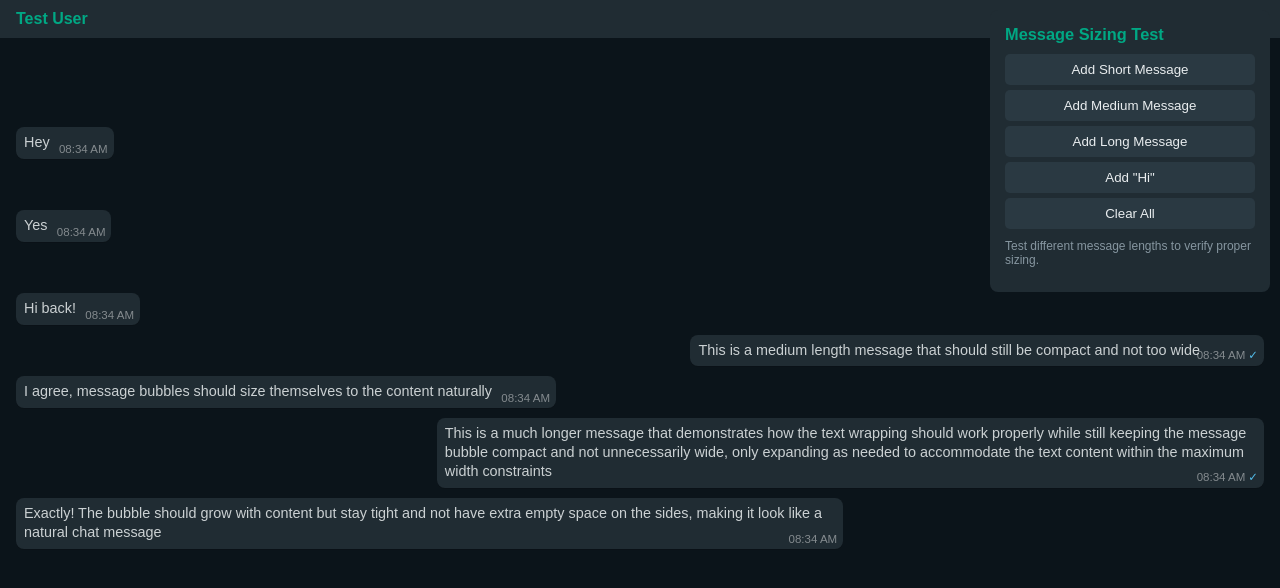
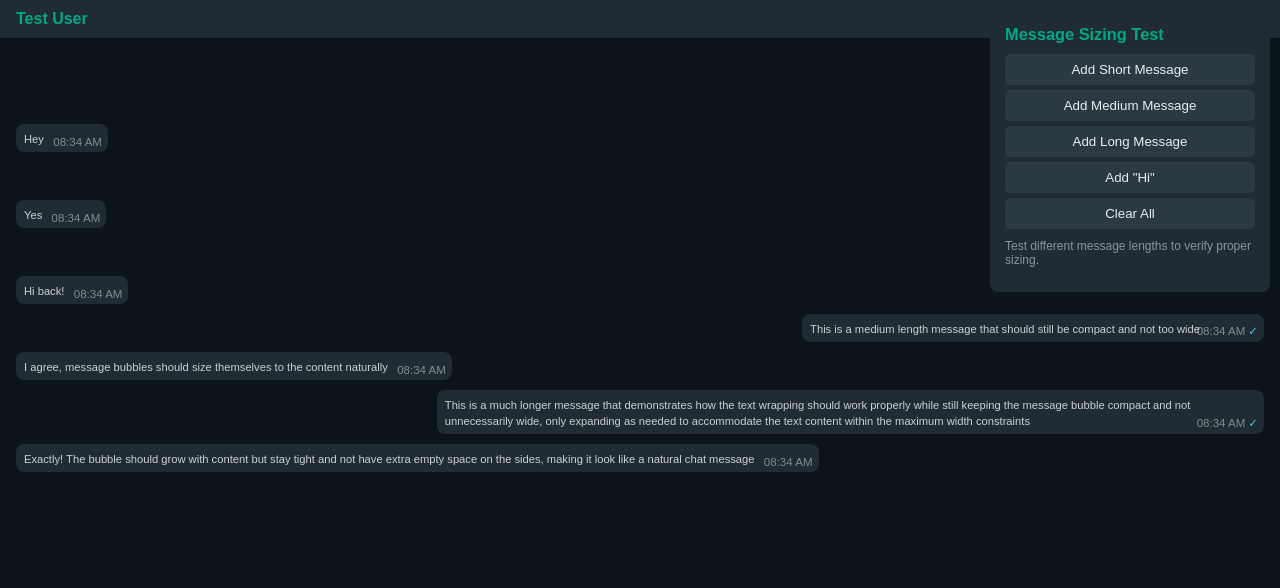
Before and after one commit to ds0226/ebab2025, a website: page test_sizing.html in a window 1280 px wide. Drawn offline with Linux system fonts and the light colour scheme.

Commit message:
Add files via upload

```diff
--- a/styles.css
+++ b/styles.css
@@ -146,8 +146,8 @@ body {
 }
 
 .message-text, .message-content a {
-    font-size: 0.9rem;
-    line-height: 1.35;
+    font-size: 0.70rem;
+    line-height: 1.15;
     padding-right: 56px;
     font-weight: 300;
     white-space: pre-wrap;
```
